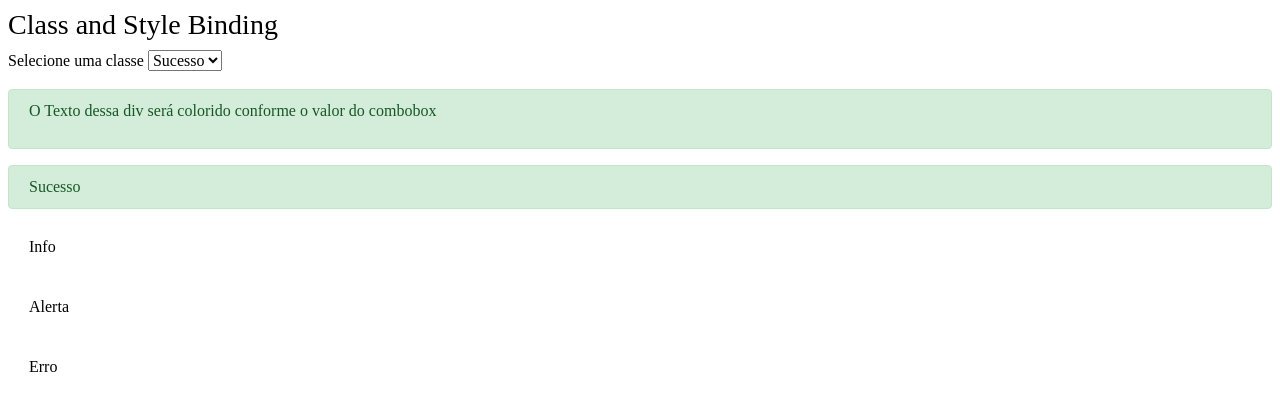
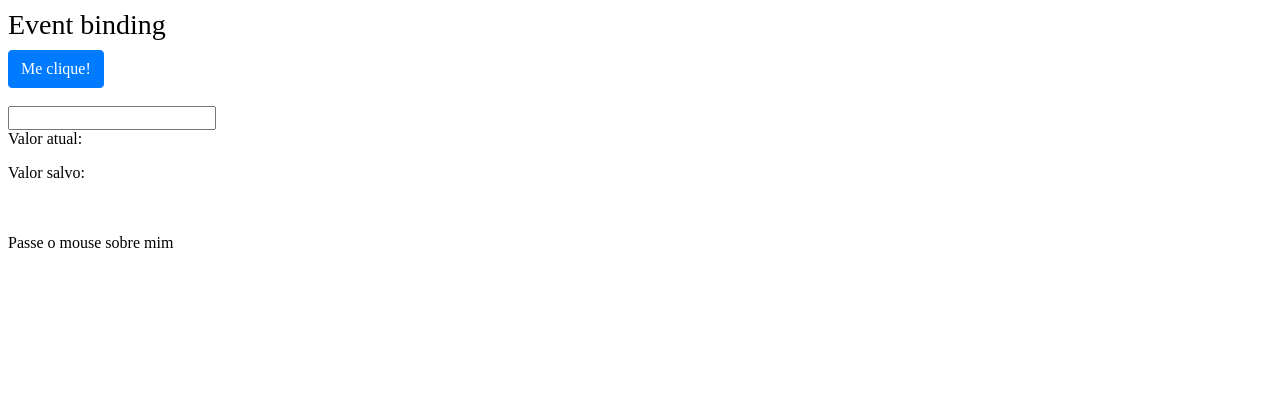
Before and after one commit to uandersonferreira/curso-angular, an Angular app in the folder angular-loiane/data-binding/: page / in a window 1280 px wide. Shown: the top 410 px of the page. Built offline with nearby package versions, Linux system fonts and the light colour scheme.

Commit message:
feat: utilizando o event binding

```diff
--- a/angular-loiane/data-binding/src/app/data-binding/data-binding.component.css
+++ b/angular-loiane/data-binding/src/app/data-binding/data-binding.component.css
@@ -1 +1,8 @@
 @import url("/node_modules/bootstrap/dist/css/bootstrap.min.css");
+
+.high_light{
+  background-color: yellow;
+  font-weight: bold;
+  font-size: 18px;
+  letter-spacing: 2px;
+}
--- a/angular-loiane/data-binding/src/app/data-binding/data-binding.component.html
+++ b/angular-loiane/data-binding/src/app/data-binding/data-binding.component.html
@@ -7,13 +7,16 @@
     <p>Resultado de 1 + 1 não é: {{ 1 + 1 + getValor() }}</p>
     <p>Curso de Angular e gosto do curso: {{ cursoAngular && getCurtirCurso() }}</p>
   </article>
+  <hr> <br><br>
 
   <article>
     <h3>Property Binding</h3>
     <img src = "{{ urlImagem }}">
     <img [src] = "urlImagem">
     <img bind-src = "urlImagem">
-  </article>-->
+  </article>
+  <hr> <br><br>
+
 
   <article>
     <h3>Class and Style Binding</h3>
@@ -27,14 +30,14 @@
         </select>
         <br><br>
 
-      <!-- Utilizando o class binding com interpolação-->
+      &lt;!&ndash; Utilizando o class binding com interpolação&ndash;&gt;
         <div class="alert {{ classe.value }}" role="alert">
           <p>O Texto dessa div será colorido conforme o valor do combobox</p>
         </div>
 
-        <!--       Utilizando o property binding class
+        &lt;!&ndash;       Utilizando o property binding class
         <div [class.classe-css]="condicao">Conteúdo</div>
-        -->
+        &ndash;&gt;
         <div class="alert" role="alert"
         [class.alert-success] = "classe.value == 'alert-success' ">
           Sucesso
@@ -50,14 +53,49 @@
           Erro</div>
 
 
-      <!--  Usando o property binding com style de class do angular -->
+      &lt;!&ndash;  Usando o property binding com style de class do angular &ndash;&gt;
       <div class="alert alert-danger" role="alert"
       [style.display]="classe.value == 'alert-danger' ? 'block' : 'none'"
       >
         Esse texto somente aparece em caso de erro.
       </div>
+    </div>
+  </article>
+  <hr> <br><br>-->
+
+  <!-- Event binding-->
+  <section>
+    <h3>Event binding</h3>
+    <div>
+      <button
+          (click) = "botaoClicado()"
+          class="btn btn-primary"
+          >Me clique!
+      </button><!-- on-click="botaoClicado()" é o angular executa por debaixo dos panos-->
+
+      <br><br>
+
+      <input
+        type="text"
+        (keyup)="onKeyUp($event)"
+        (keyup.enter)="salvarValor(campoInput.value)"
+        (blur)="salvarValor(campoInput.value)"
+      #campoInput/>
+
+      <p>Valor atual: {{ valorAtual }}</p>
+      <p>Valor salvo: {{ valorSalvo }}</p>
+      <br><br>
+
+      <span
+        (mouseover)="onMouseOverOut()"
+        (mouseout)="onMouseOverOut()"
+        [class.high_light]="isMouserOver"
+      >
+        Passe o mouse sobre mim
+      </span>
 
     </div>
-  </article>
+  </section>
+
 
 </section>
--- a/angular-loiane/data-binding/src/app/data-binding/data-binding.component.ts
+++ b/angular-loiane/data-binding/src/app/data-binding/data-binding.component.ts
@@ -10,6 +10,11 @@ export class DataBindingComponent implements OnInit{
   cursoAngular: boolean = true;
   urlImagem: string = 'https://picsum.photos/seed/picsum/400/200'
 
+  valorAtual = ''
+  valorSalvo: string = ''
+
+  isMouserOver: boolean = false;
+
   constructor() {}
   ngOnInit(): void {
   }
@@ -21,7 +26,24 @@ export class DataBindingComponent implements OnInit{
     return true;
   }
 
-}
+  botaoClicado(){
+    alert('Botão clicado!')
+  }
+
+  onKeyUp(evento: KeyboardEvent){
+    //console.log((<HTMLInputElement> evento.target).value)
+    this.valorAtual = (<HTMLInputElement> evento.target).value;
+  }
+
+  salvarValor(valor: string){
+    this.valorSalvo = valor;
+  }
+
+  onMouseOverOut(){
+    this.isMouserOver = !this.isMouserOver;
+  }
+
+}//class
 
 /*
 ======= DATA BINDING ========
```
